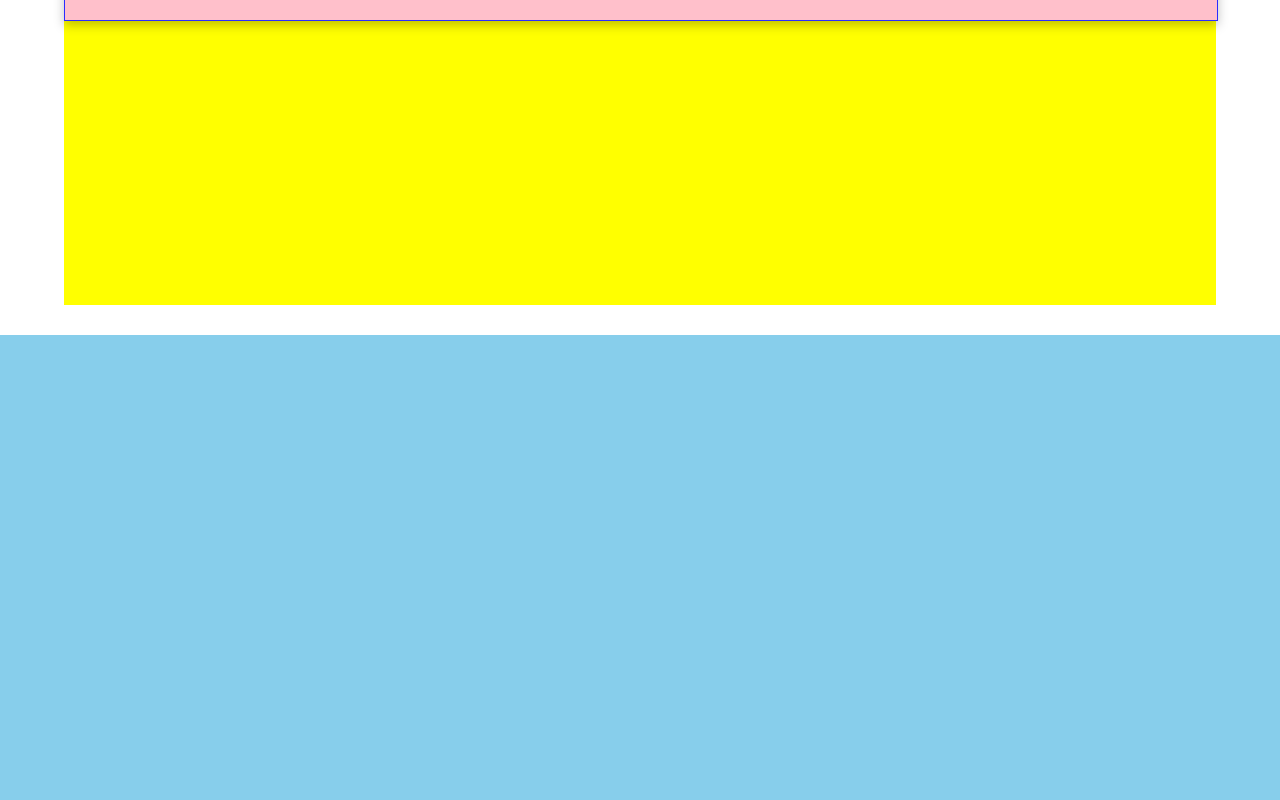
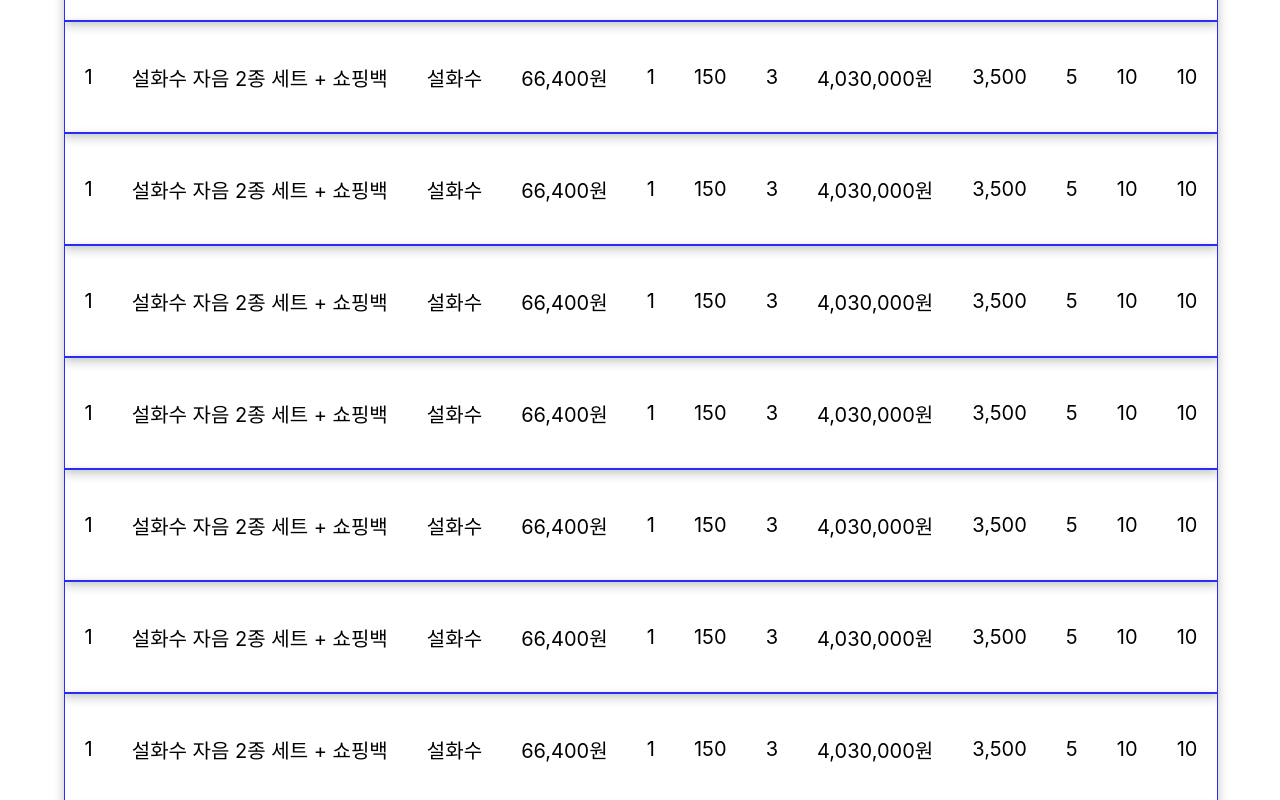
Before and after one commit to choheeis/OPUSCOUT_WEB, a React (Create React App) app in the folder opuscout/: page /item in a window 1280 px wide. Shown: the part 720-1520 px from the top of the page. Built offline with nearby package versions, Linux system fonts and the light colour scheme.

Commit message:
Add Codes : 아이템 분석 페이지 90% UI 개발 완료

```diff
--- a/opuscout/src/components/ListBar.js
+++ b/opuscout/src/components/ListBar.js
@@ -5,7 +5,6 @@
     display: flex;
     width: 100%;
     height: 110px;
-    background: pink;
     border: 0.5px solid #2B2CFF;
     box-shadow: 0px 4px 10px rgba(0, 0, 0, 0.25);
 `;
--- a/opuscout/src/containers/Item.js
+++ b/opuscout/src/containers/Item.js
@@ -13,11 +13,9 @@
 `;
 
 const ListSection = styled.div`
-    height: 500px;
     width: 90%;
     margin: 0 auto;
     margin-bottom: 30px;
-    background: yellow;
 
     .download-button {
         width: 30px;
@@ -29,9 +27,16 @@
 `;
 
 const FooterSection = styled.div`
-    height: 500px;
+    display: flex;
+    align-items: center;
+    justify-content: center;
+    height: 200px;
     width: 100%;
-    background: skyblue;
+    background: #ffffff;
+    border-top: 0.1px solid #ecebef;
+    font-size: 14px;
+    text-align: center;
+    color: #898595;
 `;
 
 const Item = () => {
@@ -46,9 +51,20 @@
                 <CgSoftwareDownload className="download-button"/>
                 <ListTitleBar></ListTitleBar>
                 <ListBar index="1" name="설화수 자음 2종 세트 + 쇼핑백" brand="설화수" price="66,400원" ranking="1" month_sales="150" day_sales="3" revenue="4,030,000원" review="3,500" star="5" seller="10" opportunity="10"></ListBar>
+                <ListBar index="1" name="설화수 자음 2종 세트 + 쇼핑백" brand="설화수" price="66,400원" ranking="1" month_sales="150" day_sales="3" revenue="4,030,000원" review="3,500" star="5" seller="10" opportunity="10"></ListBar>
+                <ListBar index="1" name="설화수 자음 2종 세트 + 쇼핑백" brand="설화수" price="66,400원" ranking="1" month_sales="150" day_sales="3" revenue="4,030,000원" review="3,500" star="5" seller="10" opportunity="10"></ListBar>
+                <ListBar index="1" name="설화수 자음 2종 세트 + 쇼핑백" brand="설화수" price="66,400원" ranking="1" month_sales="150" day_sales="3" revenue="4,030,000원" review="3,500" star="5" seller="10" opportunity="10"></ListBar>
+                <ListBar index="1" name="설화수 자음 2종 세트 + 쇼핑백" brand="설화수" price="66,400원" ranking="1" month_sales="150" day_sales="3" revenue="4,030,000원" review="3,500" star="5" seller="10" opportunity="10"></ListBar>
+                <ListBar index="1" name="설화수 자음 2종 세트 + 쇼핑백" brand="설화수" price="66,400원" ranking="1" month_sales="150" day_sales="3" revenue="4,030,000원" review="3,500" star="5" seller="10" opportunity="10"></ListBar>
+                <ListBar index="1" name="설화수 자음 2종 세트 + 쇼핑백" brand="설화수" price="66,400원" ranking="1" month_sales="150" day_sales="3" revenue="4,030,000원" review="3,500" star="5" seller="10" opportunity="10"></ListBar>
+                <ListBar index="1" name="설화수 자음 2종 세트 + 쇼핑백" brand="설화수" price="66,400원" ranking="1" month_sales="150" day_sales="3" revenue="4,030,000원" review="3,500" star="5" seller="10" opportunity="10"></ListBar>
+                <ListBar index="1" name="설화수 자음 2종 세트 + 쇼핑백" brand="설화수" price="66,400원" ranking="1" month_sales="150" day_sales="3" revenue="4,030,000원" review="3,500" star="5" seller="10" opportunity="10"></ListBar>
+                <ListBar index="1" name="설화수 자음 2종 세트 + 쇼핑백" brand="설화수" price="66,400원" ranking="1" month_sales="150" day_sales="3" revenue="4,030,000원" review="3,500" star="5" seller="10" opportunity="10"></ListBar>
+                {/* TODO: 여기다가 페이지 번호 뷰 넣어야함 */}
             </ListSection>
             <FooterSection>
-
+            상호명 :OPUS / 사업자 번호 : 2341525-134123-321512 / 대표자 : 김초희, 설민혁, 우승윤 / 전화번호 : 010-2352-0300 <br></br>
+            주소 : 서울 특별시 강남구 테헤란로 311(역삼동) 아남타워 7층 [SW 마에스트로 연수센터]
             </FooterSection>
         </>
     );
```
